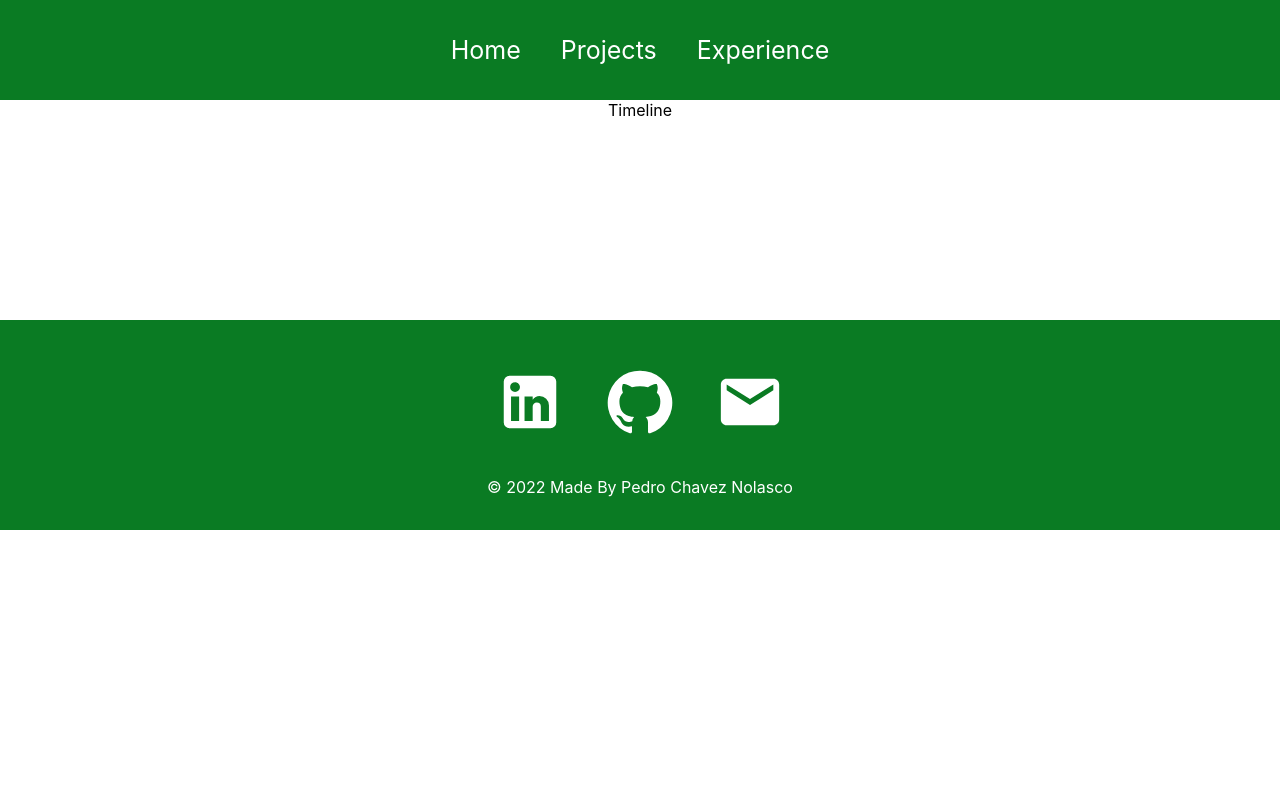
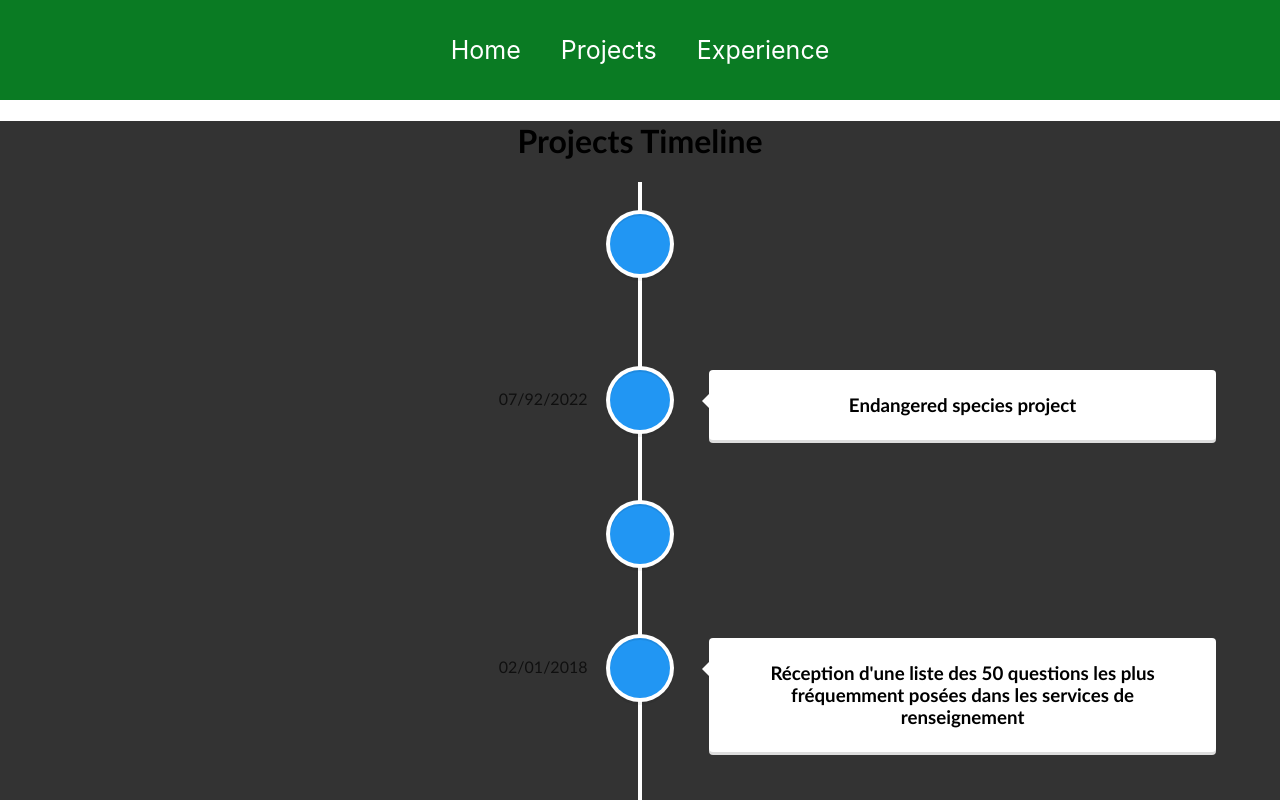
Before and after one commit to PCN23/PersonalWeb, a React (Create React App) app: page /experience in a window 1280 px wide. Shown: the top 800 px of the page. Built offline with nearby package versions, Linux system fonts and the light colour scheme.

Commit message:
added timeline and is working

```diff
--- /dev/null
+++ b/src/events.json
@@ -0,0 +1,22 @@
+[
+    {
+      "date": "06/05/2022",
+      "event": "VS SNAKE project to help new vs users learn short cuts <a href=\"https://main--gilded-granita-467f3b.netlify.app/\">VS SNAKE</a>"
+    },
+    {
+      "date": "07/92/2022",
+      "event": "Endangered species project"
+    },
+    {
+      "date": "01/01/2018",
+      "event": "FISH API. Fetching API with fish details from Noaa.org"
+    },
+    {
+      "date": "02/01/2018",
+      "event": "Réception d'une liste des 50 questions les plus fréquemment posées dans les services de renseignement"
+    },
+    {
+      "date": "16/01/2018",
+      "event": "Rencontre avec l'association OpenLaw autour du code du travail numérique"
+    }
+  ]
--- a/src/pages/Experience.js
+++ b/src/pages/Experience.js
@@ -1,14 +1,31 @@
+/* eslint-disable react/jsx-key */
 import React from 'react';
-import Timeline from '../components/Timeline';
+import events from '../events.json';
+// import Timeline from '../components/Timeline';
 import 'react-vertical-timeline-component/style.min.css';
-// import { VerticalTimeline, VerticalTimelineElement } from 'react-vertical-timeline-component';
+import { VerticalTimeline, VerticalTimelineElement } from 'react-vertical-timeline-component';
 
 function Experience() {
   return (
-    <div>
-      <Timeline />
-      {/* <VerticalTimeline />
-      <VerticalTimelineElement /> */}
+    <div
+      className='experience'
+      style={{ background: '#333', fontFamily: 'Trebuchet Ms' }}
+    >
+      <h1>Projects Timeline</h1>
+      <VerticalTimeline key={events}>
+        {events.map(event => (
+          <VerticalTimelineElement
+            className='vertical-timeline-element--work'
+            date={event.date}
+            iconStyle={{ background: 'rgb(33, 150, 243)', color: '#fff' }}
+          >
+            <h3
+              className='vertical-timeline-element-title'
+              dangerouslySetInnerHTML={{ __html: event.event }}
+            />
+          </VerticalTimelineElement>
+        ))}
+      </VerticalTimeline>
     </div>
   );
 }
--- a/src/pages/Home.js
+++ b/src/pages/Home.js
@@ -8,23 +8,23 @@ function Home() {
     <div className='home'>
       <div className='about'>
         <h2>Hello My Name is Pedro</h2>
+        <div className='prompt'>
           <p>I am a Software Developer with a passion for learning!</p>
           <LinkedIn />
           <GitHub />
           <Email />
 
         </div>
+      </div>
       <div className='skills'>
         <h1>Skills</h1>
         <ol className='list'>
-          <li className='item'>
-            <h2>Front-End</h2>
+          <li>Front-End</li>
           <span>ReactJS, CSS, HTML, Jest, MaterialUI</span>
-            <h2>Back-End</h2>
+          <li>Back-End</li>
           <span>MySQL, NodeJS, Express </span>
-            <h2>Languages</h2>
+          <li>Languages</li>
           <span>Javascript </span>
-          </li>
         </ol>
       </div>
     </div>
```
Lines whose indentation alone changed are shown as unchanged.
